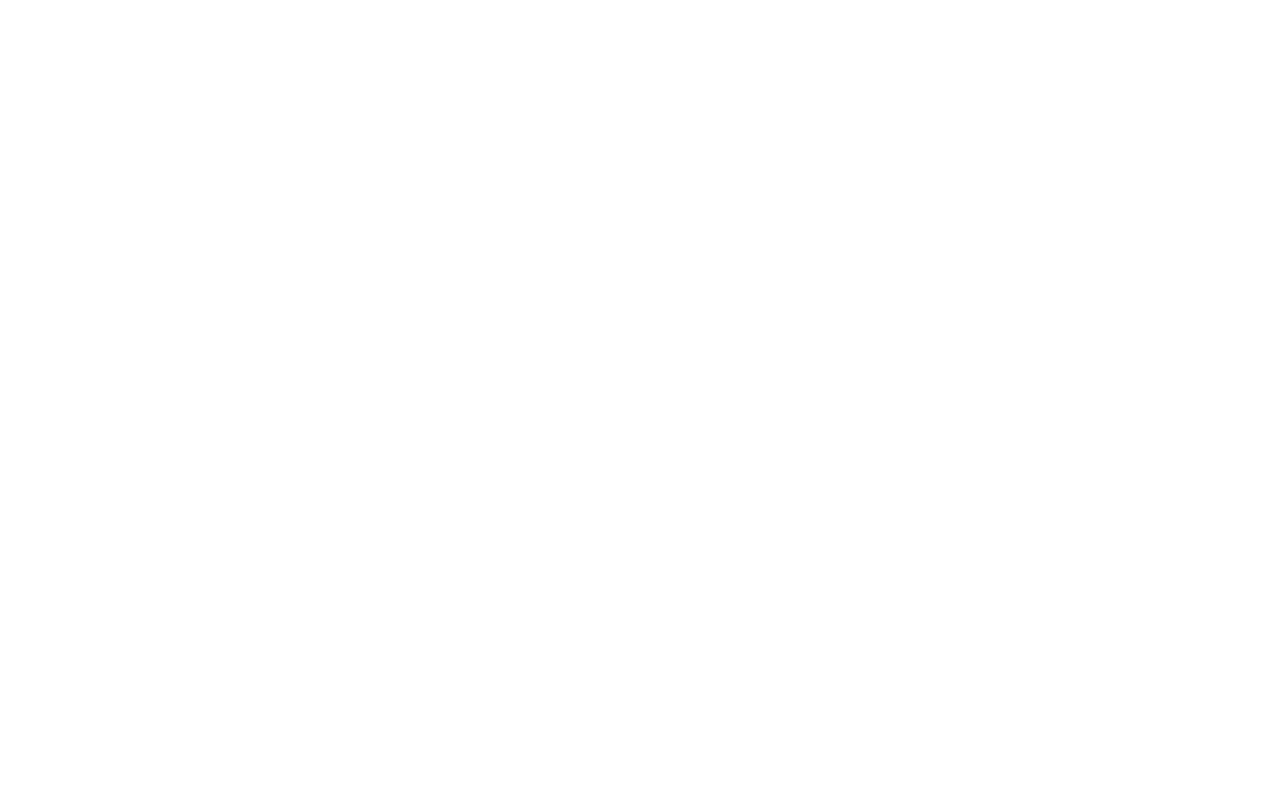
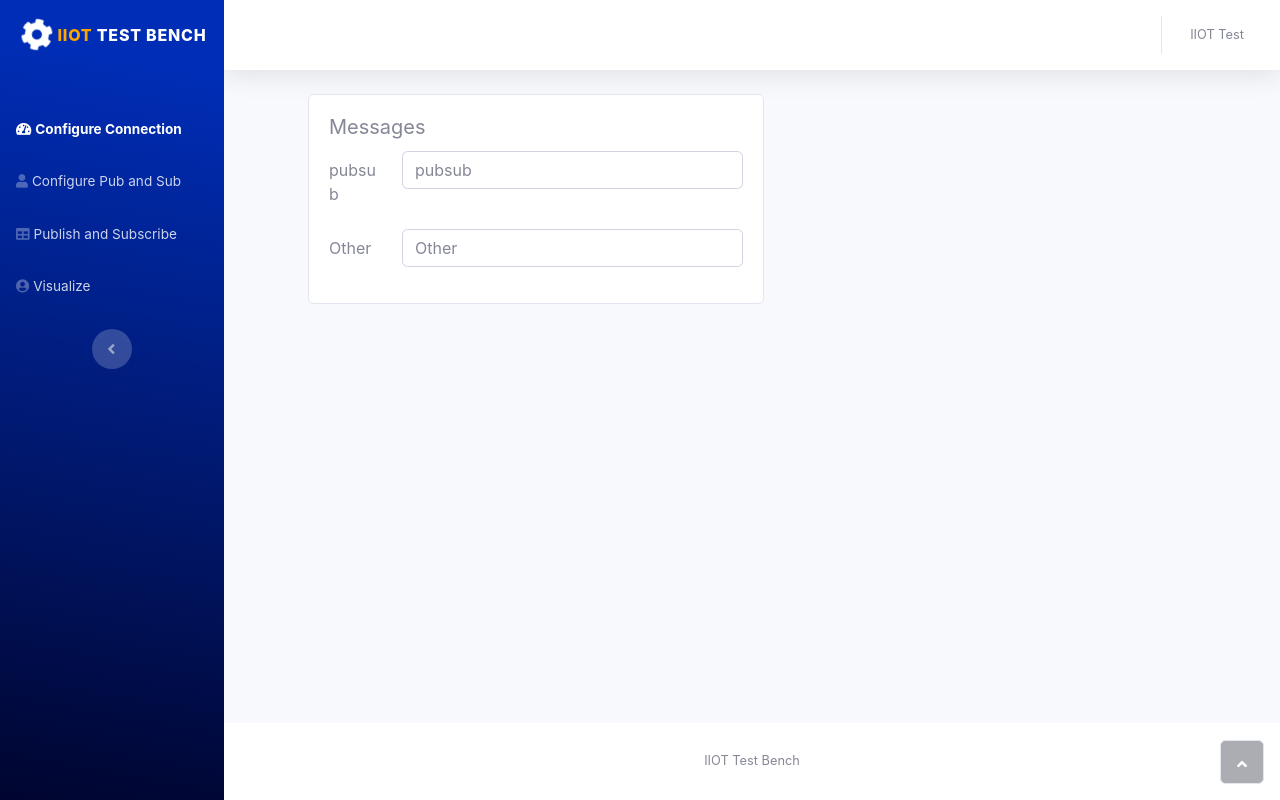
Before and after one commit to ManassehGit/IIOT-Test-Bench, a React (Create React App) app: page /configpubsub in a window 1280 px wide. Before the commit this address had no page. Built offline with nearby package versions, Linux system fonts and the light colour scheme.

Commit message:
Add Visualize component

```diff
--- a/src/App.js
+++ b/src/App.js
@@ -1,6 +1,7 @@
 import { BrowserRouter as Router, Route, Routes } from 'react-router-dom';
 import './App.css';
 import ConfigConn from './modules/Dashboard/ConfigureConnection/ConfigConn';
+import ConfigurePubSub from './modules/Dashboard/ConfigurePubSub/ConfigurePubSub';
 import DashBase from './modules/Dashboard/DashBase/DashBase';
 import PubAndSub from './modules/Dashboard/PublishAndSubscribe/PubAndSub';
 import IndexPage from './modules/IndexPage/IndexPage';
@@ -12,6 +13,7 @@ function App() {
         <Route path="/" element={<IndexPage />}/>
         <Route path="dash" element={<DashBase />}/>
         <Route path="configconn" element={<ConfigConn />}/>
+        <Route path="configpubsub" element={<ConfigurePubSub />}/>
         <Route path="publishsubscribe" element={<PubAndSub />}/>
 
       </Routes>
--- /dev/null
+++ b/src/modules/Dashboard/ConfigurePubSub/ConfigurePubSub.jsx
@@ -0,0 +1,15 @@
+import React from 'react'
+import ConfigPubSub from '../ConnSettings/ConfigPubSub'
+import DashBase from '../DashBase/DashBase'
+
+const ConfigurePubSub = () => {
+  return (
+    <div>
+        <DashBase>
+            <ConfigPubSub />
+        </DashBase>
+    </div>
+  )
+}
+
+export default ConfigurePubSub
--- a/src/modules/Dashboard/ConnSettings/ConfigPubSub.jsx
+++ b/src/modules/Dashboard/ConnSettings/ConfigPubSub.jsx
@@ -2,7 +2,13 @@ import React from 'react'
 
 const ConfigPubSub = () => {
   return (
+
     <div className='container m-4'>
+        <div class="col-sm-6 my-3">
+                <div class="card">
+                <div class="card-body">
+                    <h5 class="card-title">Messages</h5>
+                    <p class="card-text">
                         <form>
                             <div class="form-group row">
                                 <label for="pubsub" class="col-sm-2 col-form-label">pubsub</label>
@@ -17,6 +23,12 @@ const ConfigPubSub = () => {
                                 </div>
                             </div>
                     </form>
+
+                    </p>
+                </div>
+                </div>
+            </div>
+
         </div>
   )
 }
--- a/src/modules/IndexPage/IndexPage.jsx
+++ b/src/modules/IndexPage/IndexPage.jsx
@@ -7,7 +7,7 @@ const IndexPage = () => {
         <div>
         <h1>IIOT Test Bench</h1>
         <p>The heart of a IIoT solution is a message broker</p>
-        <Link to={'configconn'}><button type="button" class="btn btn-secondary btn-lg"><i class="fa fa-cog fa-spin fa-fw"></i> Go to Test Bench</button></Link>
+        <Link to={'configconn'}><button type="button" className="btn btn-secondary btn-lg"><i className="fa fa-cog fa-spin fa-fw"></i> Go to Test Bench</button></Link>
 
         </div>
     </div>
```
Also changed, not shown: src/modules/Dashboard/ConnSettings/ConfigPubAndSubLimit.jsx (deleted, +0 -24 lines), src/modules/Dashboard/ConnSettings/ConfigSubLimit.jsx (deleted, +0 -24 lines), src/modules/Dashboard/Visualize/Visualize.jsx (added, +9 -0 lines). Lines whose indentation alone changed are shown as unchanged.
